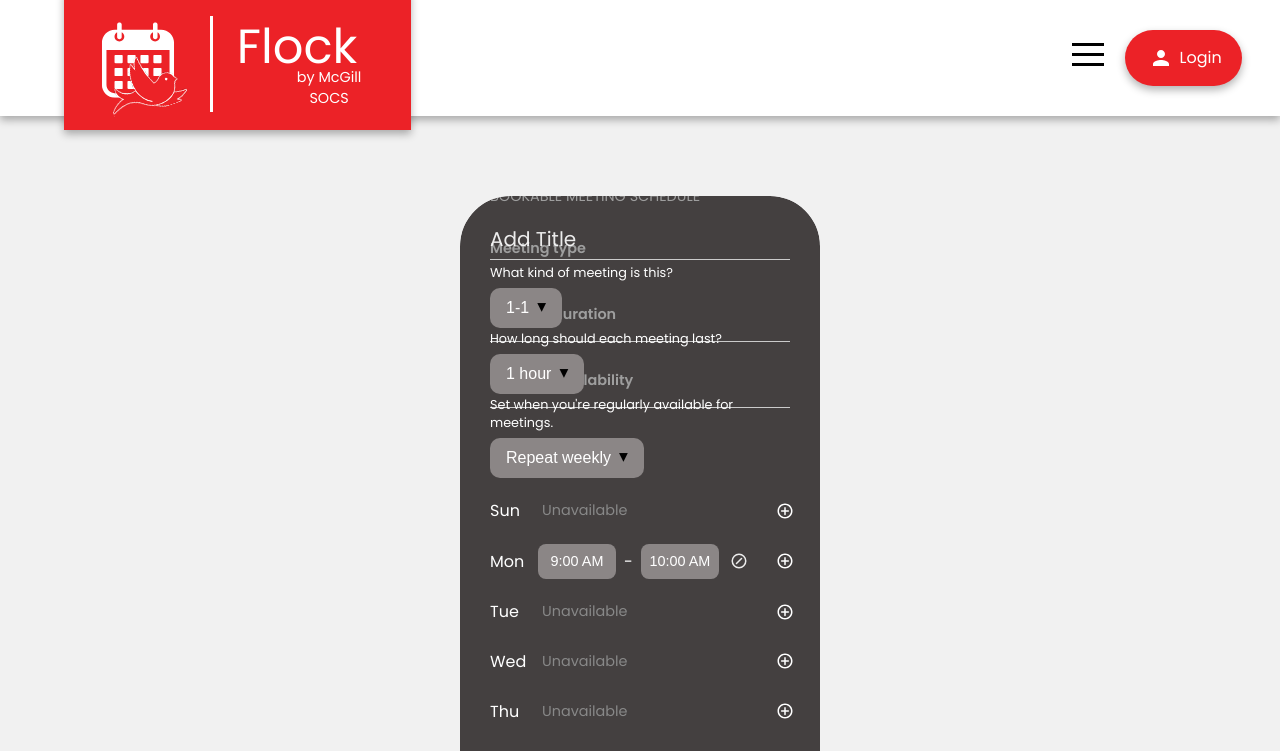
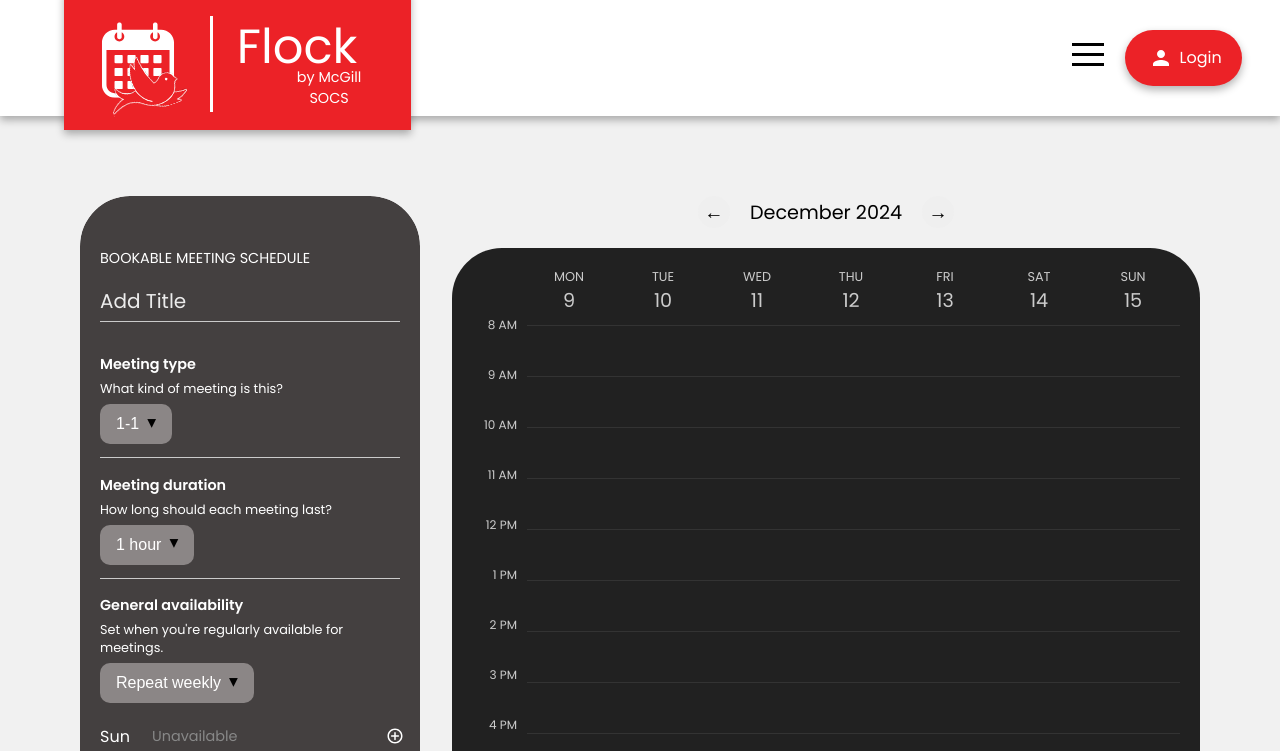
Before and after one commit to cmgvc/SOCS, a React (Create React App) app in the folder frontend-flock/: page /create in a window 1280 px wide. Shown: the top 751 px of the page. Built offline with nearby package versions, Linux system fonts and the light colour scheme.

Commit message:
fixed create booking styling

```diff
--- a/frontend-flock/src/components/CreateBooking/CreateBookingCalendar.jsx
+++ b/frontend-flock/src/components/CreateBooking/CreateBookingCalendar.jsx
@@ -99,51 +99,51 @@ const CreateBookingCalendar = ({ events = [] }) => {
   });
 
   return (
-    <div className="styled-calendar-container">
-      <div className="calendar-header">
-        <button className="nav-arrow" onClick={handlePrev}>
+    <div className="cb-calendar-container">
+      <div className="cb-calendar-header">
+        <button className="cb-nav-arrow" onClick={handlePrev}>
           ←
         </button>
-        <h2 className="month-year">{formattedHeader}</h2>
-        <button className="nav-arrow" onClick={handleNext}>
+        <h2 className="cb-month-year">{formattedHeader}</h2>
+        <button className="cb-nav-arrow" onClick={handleNext}>
           →
         </button>
       </div>
-      <div className="days-container">
-        <div className="days-header-row">
+      <div className="cb-days-container">
+        <div className="cb-days-header-row">
           {/* Day headers */}
           {/* Add an empty placeholder for the times column */}
-          <div className="day-header placeholder"></div>
+          <div className="cb-day-header cb-placeholder"></div>
           {weekDates.map((date, i) => (
-            <div className="day-header" key={i}>
-              <div className="day-name">{days[i]}</div>
-              <div className="day-date">{date.getDate()}</div>
+            <div className="cb-day-header" key={i}>
+              <div className="cb-day-name">{days[i]}</div>
+              <div className="cb-day-date">{date.getDate()}</div>
             </div>
           ))}
         </div>
-        <div className="days-grid">
+        <div className="cb-days-grid">
           {/* Times Column */}
-          <div className="times-column">
+          <div className="cb-times-column">
             {hours.map((hour, i) => (
-              <div key={i} className="time-row">
-                <div className="hour-label">{hour}</div>
+              <div key={i} className="cb-time-row">
+                <div className="cb-hour-label">{hour}</div>
               </div>
             ))}
           </div>
 
           {/* Day Columns */}
           {weekDates.map((date, dayIndex) => (
-            <div key={dayIndex} className="day-column">
+            <div key={dayIndex} className="cb-day-column">
               {hours.map((hour, hourIndex) => (
                 <div
                   key={hourIndex}
-                  className={`hour-slot ${
+                  className={`cb-hour-slot ${
                     isUnavailable(dayIndex, hourIndex)
-                      ? "unavailable"
+                      ? "cb-unavailable"
                       : isSelected(dayIndex, hourIndex)
-                      ? "selected"
+                      ? "cb-selected"
                       : isCurrentSelection(dayIndex, hourIndex)
-                      ? "current-selection"
+                      ? "cb-current-selection"
                       : ""
                   }`}
                 />
--- a/frontend-flock/src/components/CreateBooking/CreateBookingSidebar.jsx
+++ b/frontend-flock/src/components/CreateBooking/CreateBookingSidebar.jsx
@@ -145,7 +145,7 @@ const CreateBookingSidebar = () => {
   };
 
   const handleSave = async () => {
-    const title = document.querySelector(".add-title-input").value.trim();
+    const title = document.querySelector(".cb-add-title-input").value.trim();
     // Check if the title is empty
     if (!title) {
       setError("The title cannot be empty.");
@@ -213,7 +213,7 @@ const CreateBookingSidebar = () => {
     setError(null);
 
     const bookingData = {
-      title: document.querySelector(".add-title-input").value,
+      title: document.querySelector(".cb-add-title-input").value,
       email: localStorage.getItem("email"),
       meetingType,
       meetingDuration: handleMeetingDuration(meetingDuration),
@@ -246,13 +246,19 @@ const CreateBookingSidebar = () => {
   };
 
   return (
-    <div className="create-meeting-sidebar">
-      <h3 className="booking-sidebar-title">BOOKABLE MEETING SCHEDULE</h3>
-      <input type="text" className="add-title-input" placeholder="Add Title" />
-      <hr className="sidebar-divider" />
-      <div className="gap"></div>
-      <h3 className="bold-title">Meeting type</h3>
-      <h4 className="booking-subtitle">What kind of meeting is this?</h4>
+    <div className="cb-create-meeting-sidebar">
+      <h3 className="cb-create-booking-sidebar-title">
+        BOOKABLE MEETING SCHEDULE
+      </h3>
+      <input
+        type="text"
+        className="cb-add-title-input"
+        placeholder="Add Title"
+      />
+      <hr className="cb-sidebar-divider" />
+      <div className="cb-gap"></div>
+      <h3 className="cb-bold-title">Meeting type</h3>
+      <h4 className="cb-booking-subtitle">What kind of meeting is this?</h4>
       <DropdownMenu
         options={["Office Hours", "1-1", "Group", "Custom..."]}
         defaultOption={meetingType}
@@ -262,17 +268,19 @@ const CreateBookingSidebar = () => {
             : setMeetingType(selected)
         }
       />
-      <hr className="sidebar-divider" />
-      <h3 className="bold-title">Meeting duration</h3>
-      <h4 className="booking-subtitle">How long should each meeting last?</h4>
+      <hr className="cb-sidebar-divider" />
+      <h3 className="cb-bold-title">Meeting duration</h3>
+      <h4 className="cb-booking-subtitle">
+        How long should each meeting last?
+      </h4>
       <DropdownMenu
         options={["30 minutes", "1 hour", "1.5 hours", "2 hours"]}
         defaultOption={meetingDuration}
         onChange={(selected) => setMeetingDuration(selected)}
       />
-      <hr className="sidebar-divider" />
-      <h3 className="bold-title">General availability</h3>
-      <h4 className="booking-subtitle">
+      <hr className="cb-sidebar-divider" />
+      <h3 className="cb-bold-title">General availability</h3>
+      <h4 className="cb-booking-subtitle">
         Set when you're regularly available for meetings.
       </h4>
       <DropdownMenu
@@ -294,16 +302,16 @@ const CreateBookingSidebar = () => {
           meetingDuration={meetingDuration}
         />
       )}
-      <hr className="sidebar-divider" />
-      <div className="scheduling-window-title">
-        <h3 className="bold-title">Scheduling window</h3>
+      <hr className="cb-sidebar-divider" />
+      <div className="cb-scheduling-window-title">
+        <h3 className="cb-bold-title">Scheduling window</h3>
         <Chevron
-          className={`chevron ${isOpen ? "rotated" : ""}`}
+          className={`cb-chevron ${isOpen ? "cb-rotated" : ""}`}
           onClick={toggleSchedulingLimits}
         />
       </div>
       {/* Subtitle dynamically updated */}
-      <h4 className="booking-subtitle">
+      <h4 className="cb-booking-subtitle">
         {schedulingLimits.maxDaysEnabled
           ? `${schedulingLimits.maxDays} days in advance`
           : "No limit in advance bookings"}{" "}
@@ -317,8 +325,8 @@ const CreateBookingSidebar = () => {
           onSchedulingLimitsChange={handleSchedulingLimitsChange}
         />
       )}
-      {error && <div className="error-message">{error}</div>}
-      <button className="save-btn" onClick={handleSave}>
+      {error && <div className="cb-error-message">{error}</div>}
+      <button className="cb-save-btn" onClick={handleSave}>
         Save
       </button>
     </div>
--- a/frontend-flock/src/components/CreateBooking/create-booking-calendar.css
+++ b/frontend-flock/src/components/CreateBooking/create-booking-calendar.css
@@ -1,5 +1,5 @@
 /* coded by Danielle Wahrhaftig */
-.styled-calendar-container {
+.cb-calendar-container {
   display: flex;
   flex-direction: column;
   font-family: "Poppins", sans-serif;
@@ -8,21 +8,21 @@
   justify-content: left;
 }
 
-.calendar-header {
+.cb-calendar-header {
   display: flex;
   align-items: center;
   justify-content: center;
   margin-bottom: 20px;
 }
 
-.month-year {
+.cb-month-year {
   margin: 0 20px;
   font-size: 1.2rem;
   font-weight: 500;
 }
 
 /*  the arrows */
-.nav-arrow {
+.cb-nav-arrow {
   background: none;
   border: none;
   color: #000;
@@ -38,7 +38,7 @@
 
 /*  the grey container */
 
-.days-container {
+.cb-days-container {
   background: #212121;
   border-radius: 20px;
   padding: 20px;
@@ -49,44 +49,44 @@
   border-radius: 50px;
 }
 
-.days-header-row {
+.cb-days-header-row {
   display: flex;
   margin-bottom: 10px;
 }
 
-.day-header {
+.cb-day-header {
   flex: 1;
   text-align: center;
   color: #cbcbcb;
 }
 
-.day-header.placeholder {
+.cb-day-header.cb-placeholder {
   flex: 0 0 50px; /* Reserve space for the times column */
 }
 
-.day-name {
+.cb-day-name {
   font-size: 0.8rem;
 }
 
-.day-date {
+.cb-day-date {
   font-size: 1.2rem;
   font-weight: 300;
 }
 
-.days-grid {
+.cb-days-grid {
   display: flex;
   flex-direction: row;
   position: relative;
 }
 
-.times-column {
+.cb-times-column {
   flex: 0 0 50px;
   display: flex;
   flex-direction: column;
   margin-right: 5px;
 }
 
-.time-row {
+.cb-time-row {
   height: 50px;
   display: flex;
   align-items: flex-start;
@@ -94,37 +94,37 @@
   padding-right: 5px;
 }
 
-.hour-label {
+.cb-hour-label {
   font-size: 12px;
   color: #ccc;
   line-height: 0;
 }
 
-.day-column {
+.cb-day-column {
   flex: 1;
   display: flex;
   flex-direction: column;
   position: relative;
 }
 
-.hour-slot {
+.cb-hour-slot {
   height: 50px;
   border-top: 1px solid #333;
   position: relative;
 }
 
-.hour-slot.unavailable {
+.cb-hour-slot.cb-unavailable {
   background-color: #a09999;
   cursor: not-allowed;
   border-radius: 10px;
 }
 
-.hour-slot.selected {
+.cb-hour-slot.cb-selected {
   background-color: #ff2424;
   border-radius: 10px;
 }
 
-.hour-slot.current-selection {
+.cb-hour-slot.cb-current-selection {
   background-color: lightcoral;
   border-radius: 10px;
 }
--- a/frontend-flock/src/components/CreateBooking/create-booking-sidebar.css
+++ b/frontend-flock/src/components/CreateBooking/create-booking-sidebar.css
@@ -1,10 +1,10 @@
 /* Coded by Danielle Wahrhaftig */
 @import url("https://fonts.googleapis.com/css2?family=Poppins:wght@400;600&display=swap");
 
-.create-meeting-sidebar {
+.cb-create-meeting-sidebar {
   background: #444040;
   color: #fff;
-  padding: 30px;
+  padding: 20px;
   padding-bottom: 15px;
   border-radius: 50px;
   width: 300px;
@@ -20,14 +20,14 @@
   overflow-x: hidden;
 }
 
-.booking-sidebar-title {
+.cb-create-booking-sidebar-title {
   font-size: 0.9rem;
   margin: 10px 0 2px 0;
   font-weight: normal;
   margin-top: 2rem;
 }
 
-.add-title-input {
+.cb-add-title-input {
   all: unset; /* removes default input styling */
   font-size: 1.2rem;
   font-weight: 400;
@@ -41,24 +41,24 @@
   caret-color: #ff0000;
 }
 
-.add-title-input::placeholder {
+.cb-add-title-input::placeholder {
   color: white;
   opacity: 0.9;
 }
 
-.add-title-input:focus + .sidebar-divider {
+.cb-add-title-input:focus + .cb-sidebar-divider {
   border-top-color: #ff0000;
   transform: scaleY(4);
 }
 
-.sidebar-divider {
+.cb-sidebar-divider {
   border: none;
   margin: 5px 0 2px 0;
   border-top: 1px solid #cbcbcb;
   transition: border-color 0.3s ease, transform 0.3s ease;
 }
 
-.panel-description {
+.cb-panel-description {
   font-size: 0.85rem;
   line-height: 1.3;
   margin-bottom: 20px;
@@ -66,19 +66,19 @@
   font-weight: bold;
 }
 
-.booking-subtitle {
+.cb-booking-subtitle {
   font-size: 0.8rem;
   font-weight: 300;
   margin: 5px 0 2px 0;
 }
 
-.description {
+.cb-description {
   font-size: 0.8rem;
   font-weight: normal;
   margin: 5px 0 15px 0;
 }
 
-.repeat-weekly-toggle {
+.cb-repeat-weekly-toggle {
   background: #555;
   color: #fff;
   border: none;
@@ -89,28 +89,28 @@
   margin-bottom: 15px;
   transition: background 0.3s;
 }
-.repeat-weekly-toggle.active {
+.cb-repeat-weekly-toggle.active {
   background: #444;
 }
 
-.unavailabilities-list {
+.cb-unavailabilities-list {
   margin-top: 10px;
 }
 
-.day-row {
+.cb-day-row {
   display: flex;
   align-items: center;
   margin-bottom: 15px;
 }
 
-.day-label {
+.cb-day-label {
   flex: 0 0 40px;
   font-size: 0.85rem;
   color: #eee;
   font-weight: 500;
 }
 
-.day-blocks {
+.cb-day-blocks {
   flex: 1;
   display: flex;
   align-items: center;
@@ -118,19 +118,19 @@
   flex-wrap: wrap;
 }
 
-.available-label {
+.cb-available-label {
   color: #bbb;
   font-size: 0.8rem;
 }
 
-.time-block {
+.cb-time-block {
   background: #555;
   border-radius: 8px;
   padding: 5px 10px;
   font-size: 0.8rem;
 }
 
-.icon-button {
+.cb-icon-button {
   background: none;
   border: 1px solid #fff;
   border-radius: 50%;
@@ -146,7 +146,7 @@
   justify-content: center;
 }
 
-.save-btn {
+.cb-save-btn {
   background: #b60000;
   color: #fff;
   border: none;
@@ -159,31 +159,32 @@
   align-self: flex-end;
 }
 
-.save-btn:hover {
+.cb-save-btn:hover {
   background: #f43d3d;
 }
 
-.bold-title {
+.cb-bold-title {
   margin-bottom: 0;
   font-weight: 600;
   font-size: 0.9rem;
+  width: 90%;
 }
 
-.gap {
+.cb-gap {
   margin-top: 1rem;
 }
 
-.scheduling-window-title {
+.cb-scheduling-window-title {
   display: flex;
   flex-direction: row;
   align-items: center;
 }
 
-.scheduling-window-title .bold-title {
+.cb-scheduling-window-title .bold-title {
   width: 90%;
 }
 
-.chevron {
+.cb-chevron {
   width: 20px;
   height: 20px;
   margin-top: 1rem;
@@ -192,6 +193,6 @@
   transition: transform 0.3s ease;
 }
 
-.chevron.rotated {
+.cb-chevron.rotated {
   transform: rotate(180deg);
 }
--- a/frontend-flock/src/pages/CreateBooking.js
+++ b/frontend-flock/src/pages/CreateBooking.js
@@ -5,7 +5,7 @@ import "./create-booking-page.css";
 
 const CreateBookingPage = () => {
   return (
-    <div className="booking-page">
+    <div className="cb-booking-page">
       <CreateBookingSidebar />
       <CreateBookingCalendar />
     </div>
--- a/frontend-flock/src/pages/create-booking-page.css
+++ b/frontend-flock/src/pages/create-booking-page.css
@@ -1,4 +1,4 @@
-.booking-page {
+.cb-booking-page {
   margin: 5rem 5rem;
   display: flex;
   flex-direction: horizontal;
--- a/frontend-flock/src/pages/settings.css
+++ b/frontend-flock/src/pages/settings.css
@@ -8,6 +8,7 @@
   margin: 0 auto;
   text-align: center;
   margin-top: 5rem;
+  margin-bottom: 5rem;
 }
 
 .settings-title {
```
